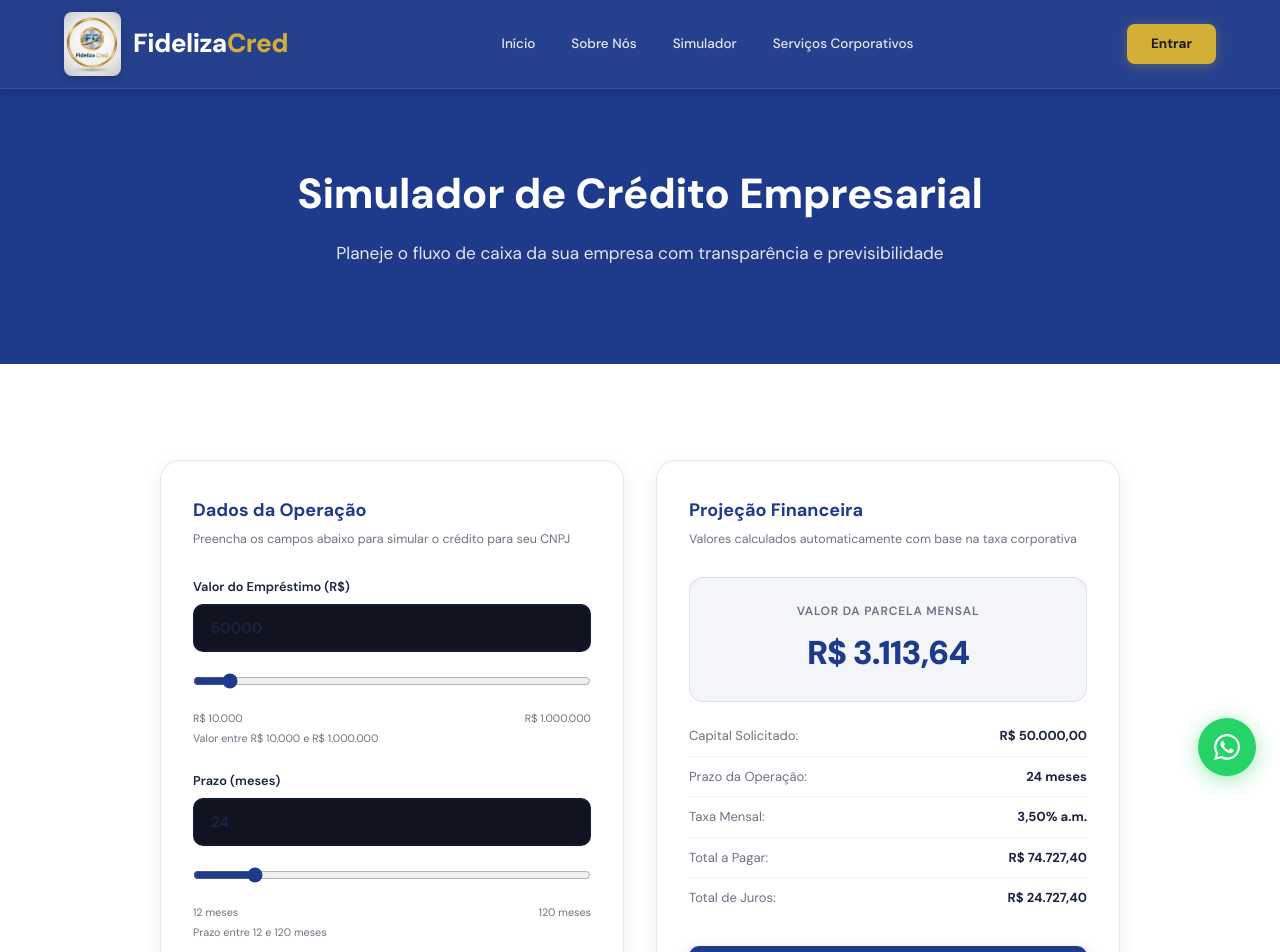
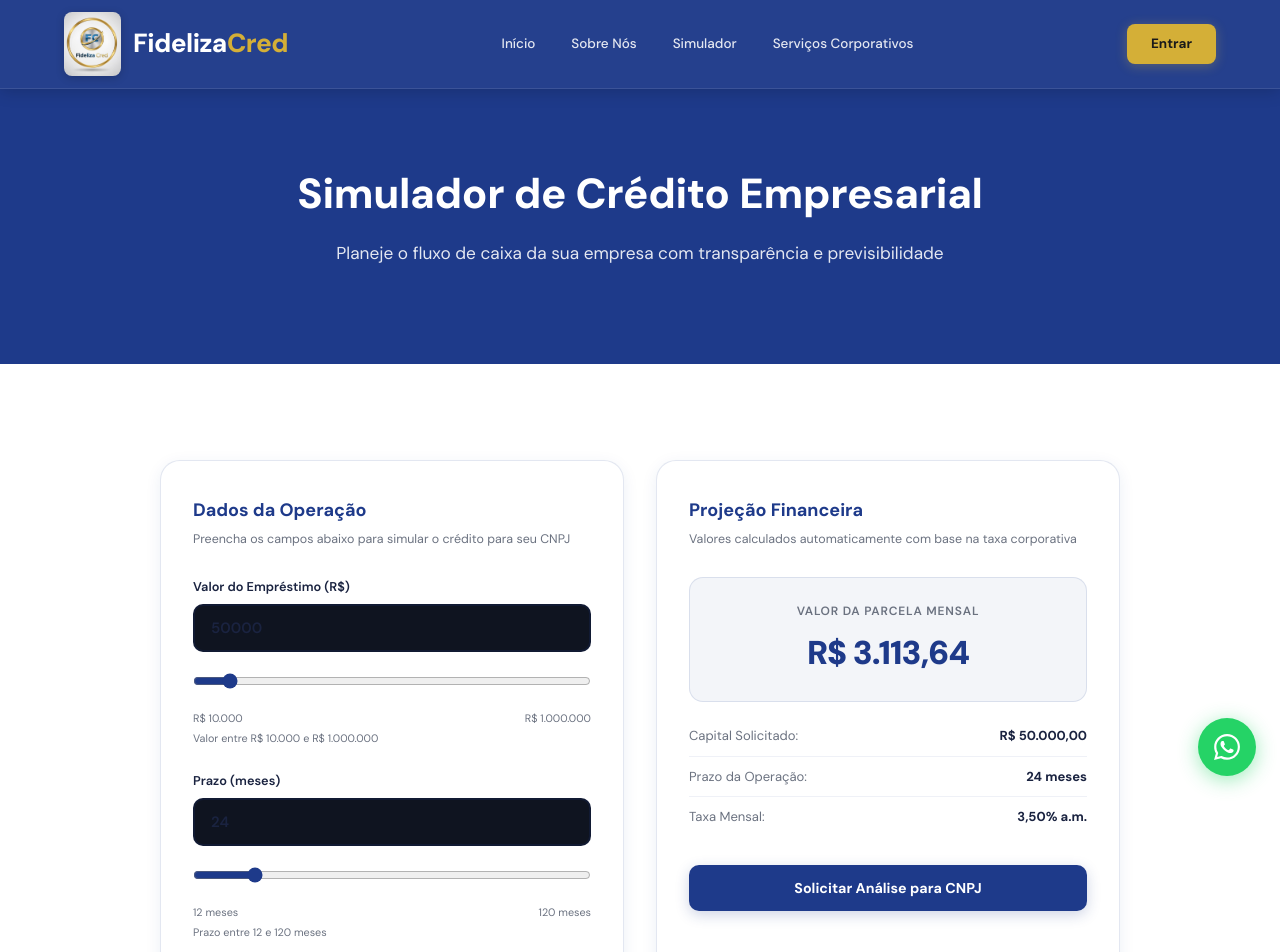
Before and after one commit to AllanCardosoDev/fideliza, a React (Vite) app: page /simular in a window 1280 px wide. Shown: the top 952 px of the page. Built offline with nearby package versions, Linux system fonts and the light colour scheme.

Commit message:
remove: remover exibição de Total a Pagar e Total de Juros

```diff
--- a/src/pages/Emprestimos.jsx
+++ b/src/pages/Emprestimos.jsx
@@ -241,19 +241,6 @@ function LoanForm({
           <div className="loan-summary-item">
             <span>Valor da Parcela:</span>
             <strong>{fmt(pmt)}</strong>
-          </div>
-          <div className="loan-summary-item">
-            <span>Total a Pagar:</span>
-            <strong>{fmt(totalAmount)}</strong>
-          </div>
-          <div className="loan-summary-item">
-            <span>Total de Juros:</span>
-            <strong className="text-warning">
-              {fmt(
-                totalAmount -
-                  (parseFloat(String(form.value).replace(",", ".")) || 0),
-              )}
-            </strong>
           </div>
         </div>
       )}
--- a/src/pages/LandingSimulador.jsx
+++ b/src/pages/LandingSimulador.jsx
@@ -172,14 +172,6 @@ export default function LandingSimulador() {
                     {(taxa * 100).toFixed(2).replace(".", ",")}% a.m.
                   </span>
                 </div>
-                <div className="lp-sim-detail-row">
-                  <span>Total a Pagar:</span>
-                  <span className="lp-sim-detail-val">{fmt(totalPago)}</span>
-                </div>
-                <div className="lp-sim-detail-row">
-                  <span>Total de Juros:</span>
-                  <span className="lp-sim-detail-val">{fmt(totalJuros)}</span>
-                </div>
               </div>
 
               <button className="lp-sim-btn" onClick={handleWhatsApp}>
```
